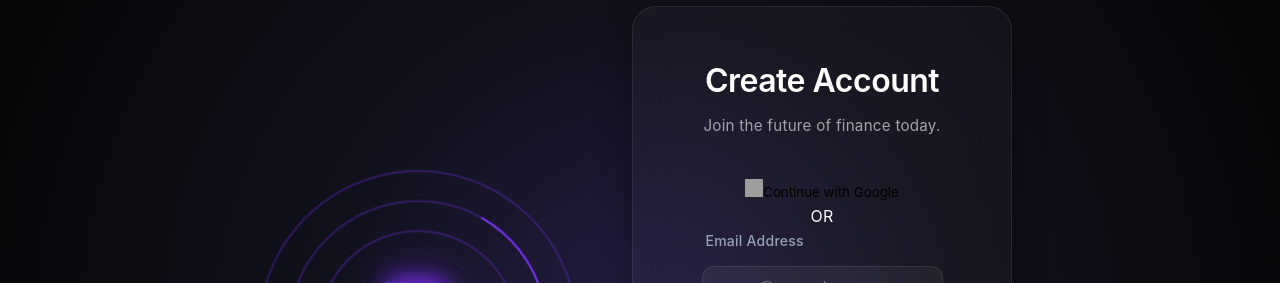
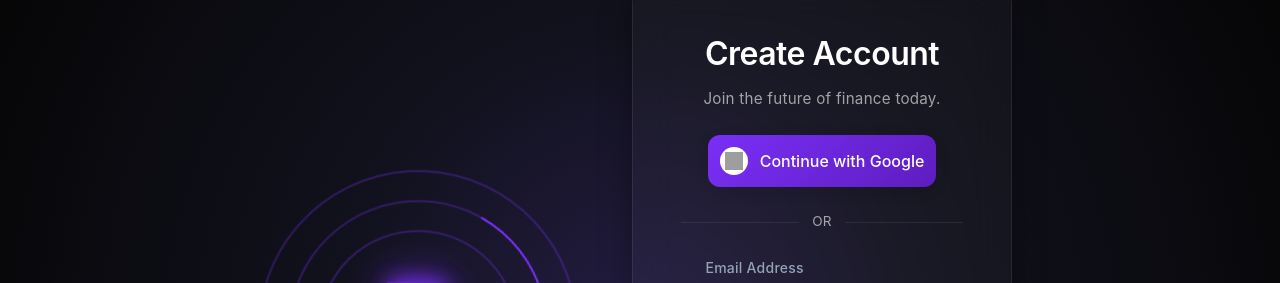
Before and after one commit to adarsh438/FinDash, a React (Vite) app: page /login in a window 1280 px wide. Shown: the part 70-353 px from the top of the page. Built offline with nearby package versions, Linux system fonts and the light colour scheme; no server answers; grey boxes are pictures that could not be loaded.

Commit message:
UI: Styled Google Button with purple gradient

```diff
--- a/src/pages/Login.css
+++ b/src/pages/Login.css
@@ -138,7 +138,74 @@ body {
 .card-header p {
     color: var(--text-muted);
     font-size: 0.95rem;
-    margin-bottom: 2.5rem;
+    margin-bottom: 1.5rem;
+    /* Reduced from 2.5rem */
+}
+
+/* Auth Divider */
+.auth-divider {
+    position: relative;
+    text-align: center;
+    margin: 1.5rem 0;
+    color: var(--text-muted);
+    font-size: 0.85rem;
+    width: 100%;
+}
+
+.auth-divider::before,
+.auth-divider::after {
+    content: "";
+    position: absolute;
+    top: 50%;
+    width: 42%;
+    height: 1px;
+    background: var(--glass-border);
+}
+
+.auth-divider::before {
+    left: 0;
+}
+
+.auth-divider::after {
+    right: 0;
+}
+
+/* Google Button (Matches Login Button) */
+.google-btn {
+    width: 100%;
+    padding: 12px;
+    background: rgba(255, 255, 255, 0.05);
+    /* Slight glass effect initially */
+    background: linear-gradient(135deg, var(--primary-purple) 0%, #5e1dbf 100%);
+    /* Purple as requested */
+    border: none;
+    border-radius: 12px;
+    color: white;
+    font-size: 1rem;
+    font-weight: 500;
+    cursor: pointer;
+    transition: all 0.3s ease;
+    display: flex;
+    align-items: center;
+    justify-content: center;
+    gap: 12px;
+    box-shadow: 0 4px 15px rgba(0, 0, 0, 0.1);
+}
+
+.google-btn:hover {
+    transform: translateY(-2px);
+    box-shadow: 0 5px 20px rgba(122, 47, 247, 0.4);
+}
+
+.google-icon-wrapper {
+    display: flex;
+    align-items: center;
+    justify-content: center;
+    background: white;
+    border-radius: 50%;
+    width: 28px;
+    height: 28px;
+    padding: 5px;
 }
 
 /* Form Elements */
```
